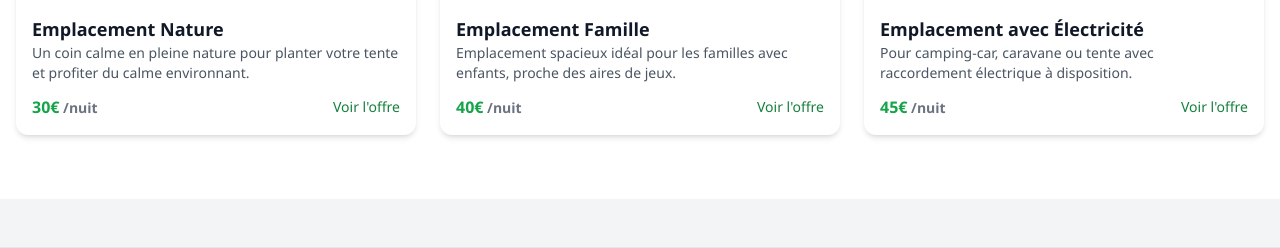
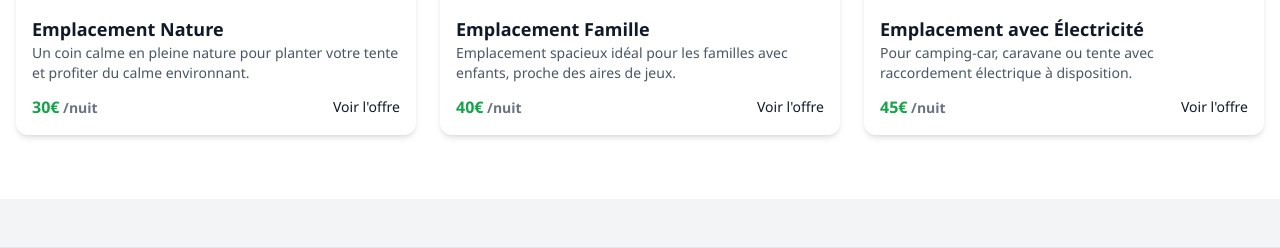
Before and after one commit to Maysser/camping-reservation-, a PHP site: page /main.php in a window 1280 px wide. Shown: the part 2137-2385 px from the top of the page. Run offline with PHP 8.4, Linux system fonts and the light colour scheme; some libraries are stand-ins or nearby versions.

Commit message:
Update main.php

```diff
--- a/main.php
+++ b/main.php
@@ -54,7 +54,7 @@
     </div>
   </nav>
 
-  <!-- Section principale avec image de fond -->
+  <!-- Section principale  -->
   <section class="relative h-screen bg-cover bg-center" style="background-image: url('assets/image2.jpg')">
   <div class="absolute inset-0 bg-black/10"></div>
   <!-- Contenu centré -->
@@ -117,7 +117,7 @@
               <span class="line-through text-gray-400 text-sm">560€</span>
               <span class="text-green-600 font-bold ml-2">448€</span>
             </div>
-            <a href="#" class="text-green-700 hover:underline text-sm font-medium">Voir l'offre</a>
+            <a href="#" class="text-black-700 hover:underline text-sm font-medium">Voir l'offre</a>
           </div>
         </div>
       </div>
@@ -133,7 +133,7 @@
           <p class="text-sm text-gray-600">Un weekend en chalet avec jacuzzi privé et petit-déjeuner inclus pour 2 personnes.</p>
           <div class="mt-3 flex items-center justify-between">
             <span class="text-green-600 font-bold">199€<span class="text-sm text-gray-500"> /weekend</span></span>
-            <a href="#" class="text-green-700 hover:underline text-sm font-medium">Voir l'offre</a>
+            <a href="#" class="text-black-700 hover:underline text-sm font-medium">Voir l'offre</a>
           </div>
         </div>
       </div>
@@ -149,7 +149,7 @@
           <p class="text-sm text-gray-600">Emplacement tente + 3 activités outdoor au choix (canoë, randonnée, VTT).</p>
           <div class="mt-3 flex items-center justify-between">
             <span class="text-green-600 font-bold">145€<span class="text-sm text-gray-500"> /personne</span></span>
-            <a href="#" class="text-green-700 hover:underline text-sm font-medium">Voir l'offre</a>
+            <a href="#" class="text-black-700 hover:underline text-sm font-medium">Voir l'offre</a>
           </div>
         </div>
       </div>
@@ -179,7 +179,7 @@
           <p class="text-sm text-gray-600">Un coin calme en pleine nature pour planter votre tente et profiter du calme environnant.</p>
           <div class="mt-3 flex items-center justify-between">
             <span class="text-green-600 font-bold">30€<span class="text-sm text-gray-500"> /nuit</span></span>
-            <a href="#" class="text-green-700 hover:underline text-sm font-medium">Voir l'offre</a>
+            <a href="#" class="text-black-700 hover:underline text-sm font-medium">Voir l'offre</a>
           </div>
         </div>
       </div>
@@ -195,7 +195,7 @@
           <p class="text-sm text-gray-600">Emplacement spacieux idéal pour les familles avec enfants, proche des aires de jeux.</p>
           <div class="mt-3 flex items-center justify-between">
             <span class="text-green-600 font-bold">40€<span class="text-sm text-gray-500"> /nuit</span></span>
-            <a href="#" class="text-green-700 hover:underline text-sm font-medium">Voir l'offre</a>
+            <a href="#" class="text-black-700 hover:underline text-sm font-medium">Voir l'offre</a>
           </div>
         </div>
       </div>
@@ -211,7 +211,7 @@
           <p class="text-sm text-gray-600">Pour camping-car, caravane ou tente avec raccordement électrique à disposition.</p>
           <div class="mt-3 flex items-center justify-between">
             <span class="text-green-600 font-bold">45€<span class="text-sm text-gray-500"> /nuit</span></span>
-            <a href="#" class="text-green-700 hover:underline text-sm font-medium">Voir l'offre</a>
+            <a href="#" class="text-black-700 hover:underline text-sm font-medium">Voir l'offre</a>
           </div>
         </div>
       </div>
@@ -247,6 +247,17 @@
     </div>
   </footer>
 
+  <!-- pied de la page  -->
+  <footer class="bg-white text-center py-4 text-sm text-gray-500 border-t">
+    <p>© 2025 Thedreamerwildandfree. Tous droits réservés.</p>
+    <div class="flex justify-center gap-4 mt-2">
+      <a href="#" class="hover:underline">Conditions d'utilisation</a>
+      <a href="#" class="hover:underline">Confidentialité</a>
+      <a href="#" class="hover:underline">Aide</a>
+      <a href="#contact" class="hover:underline">Contact</a>
+    </div>
+  </footer>
+
   <!-- AOS JS -->
 <script src="https://unpkg.com/aos@2.3.1/dist/aos.js"></script>
 <script>
```
